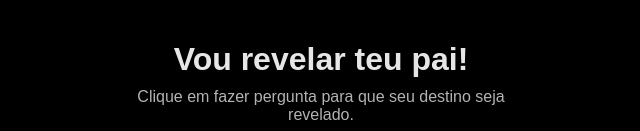
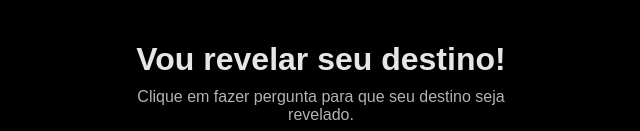
Before and after one commit to lopreato/Maratona-Explorer-1, a plain HTML site: page index.html in a window 1280 px wide. Shown: the part 403-534 px from the top of the page, without its empty margins (319-959 px from the left). Drawn offline with Linux system fonts and the light colour scheme.

Commit message:
Add files via upload

```diff
--- a/index.html
+++ b/index.html
@@ -17,7 +17,7 @@
   <body>
     <div id="container">
       <img src="https://gist.githubusercontent.com/maykbrito/0acdf4ce919838ffed50915a31fc5b23/raw/6f4dd01ec3116428ec4c99255944cb9ac7927590/cristal-ball.svg" alt="Imagem de uma bola de cristal">
-      <h1>Vou revelar teu pai!</h1>
+      <h1>Vou revelar seu destino!</h1>
       <p>Clique em fazer pergunta para que seu destino seja revelado.</p>
       <input id="inputPergunta" type="text" placeholder="Digite sua pergunta">
       <button id="buttonPerguntar" onclick="fazerPergunta()">Fazer Pergunta</button>
```
